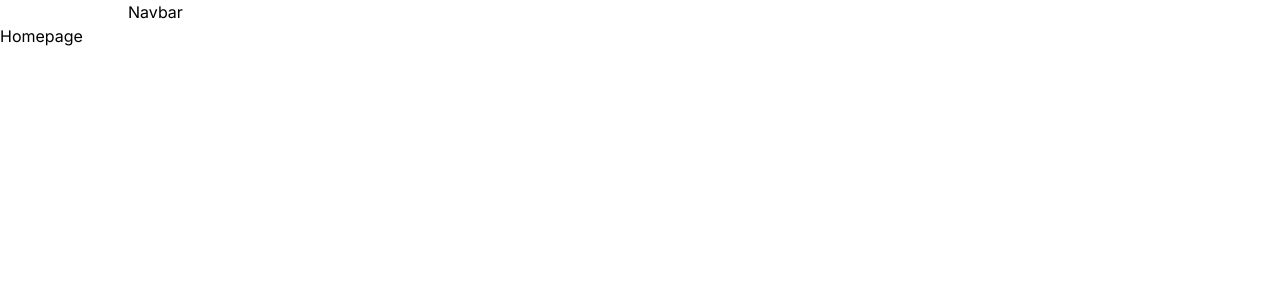
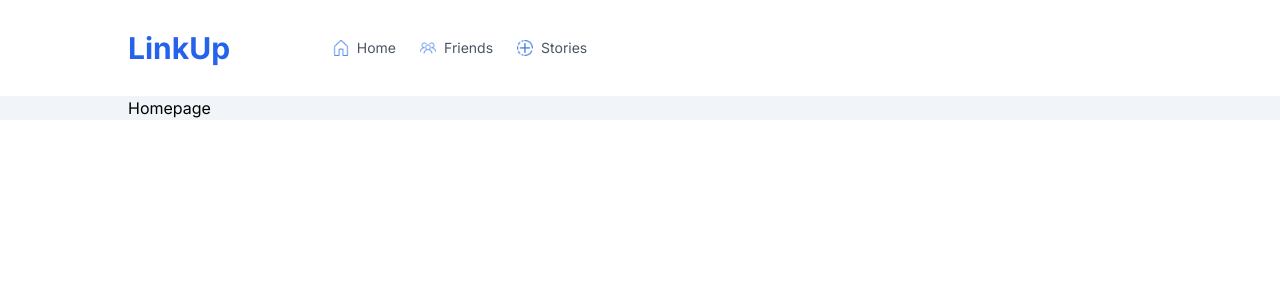
Before and after one commit to Tarun-Zenitsu/next-social, a Next.js app: page / in a window 1280 px wide. Shown: the top 300 px of the page. Built offline with nearby package versions, Linux system fonts and the light colour scheme.

Commit message:
next add clerk

```diff
--- a/src/app/layout.tsx
+++ b/src/app/layout.tsx
@@ -18,10 +18,12 @@ export default function RootLayout({
   return (
     <html lang="en">
       <body className={inter.className}>
-        <div className="w-full bg-white md:px-8 lg:px-12 xl:px-32 2xl:px-64">
+        <div className="w-full bg-white px-4 md:px-8 lg:px-12 xl:px-32 2xl:px-64">
           <Navbar />
         </div>
-        {children}
+        <div className=" bg-slate-100 px-4 md:px-8 lg:px-12 xl:px-32 2xl:px-64">
+          {children}
+        </div>
       </body>
     </html>
   );
--- /dev/null
+++ b/src/components/MobileMenue.tsx
@@ -0,0 +1,43 @@
+"use client";
+
+import Link from "next/link";
+import React, { useState } from "react";
+
+const MobileMenue = () => {
+  const [isOpen, setIsOpen] = useState(false);
+  return (
+    <div className="md:hidden">
+      <div
+        className="flex flex-col gap-[4.5px] cursor-pointer"
+        onClick={() => setIsOpen((pre) => !pre)}
+      >
+        <div
+          className={`w-6 h-1 bg-blue-500 rounded-sm ${
+            isOpen ? "rotate-45" : ""
+          } origin-left ease-in-out duration-300`}
+        />
+        <div
+          className={`w-6 h-1 bg-blue-500 rounded-sm ${
+            isOpen ? "opacity-0" : ""
+          }`}
+        />
+        <div
+          className={`w-6 h-1 bg-blue-500 rounded-sm ${
+            isOpen ? "-rotate-45" : ""
+          } origin-left ease-in-out duration-300`}
+        />
+      </div>
+      {isOpen && (
+        <div className="absolute top-24 left-0 w-full h-[calc(100vh-96px) bg-white flex flex-col items-center justify-center] gap-8 font-medium text-xl z-10">
+          <Link href="/">Home</Link>
+          <Link href="/">Friends</Link>
+          <Link href="/">Groups</Link>
+          <Link href="/">Stories</Link>
+          <Link href="/">Login</Link>
+        </div>
+      )}
+    </div>
+  );
+};
+
+export default MobileMenue;
--- a/src/components/Navbar.tsx
+++ b/src/components/Navbar.tsx
@@ -1,7 +1,59 @@
+import Link from "next/link";
 import React from "react";
+import MobileMenue from "./MobileMenue";
+import Image from "next/image";
 
 const Navbar = () => {
-  return <div>Navbar</div>;
+  return (
+    <div className="flex justify-between items-center h-24">
+      {/* left */}
+      <div className="md:hidden lg:block w-[20%]">
+        <Link href="/" className="font-bold text-3xl text-blue-600">
+          LinkUp
+        </Link>
+      </div>
+      {/* center */}
+      <div className="hidden md:block w-[50%] text-sm">
+        {/* links */}
+        <div className="flex gap-6 text-gray-600">
+          <Link href="/" className="flex gap-2 items-center">
+            <Image
+              src="/home.png"
+              alt="Homepage"
+              width={16}
+              height={16}
+              className="h-4 w-4"
+            />
+            <span>Home</span>
+          </Link>
+          <Link href="/" className="flex gap-2 items-center">
+            <Image
+              src="/friends.png"
+              alt="Friends"
+              width={16}
+              height={16}
+              className="h-4 w-4"
+            />
+            <span>Friends</span>
+          </Link>
+          <Link href="/" className="flex gap-2 items-center">
+            <Image
+              src="/stories.png"
+              alt="Stories"
+              width={16}
+              height={16}
+              className="h-4 w-4"
+            />
+            <span>Stories</span>
+          </Link>
+        </div>
+      </div>
+      {/* right */}
+      <div className="w-[30%] flex gap-4 xl:gap-8 justify-end">
+        <MobileMenue />
+      </div>
+    </div>
+  );
 };
 
 export default Navbar;
```
